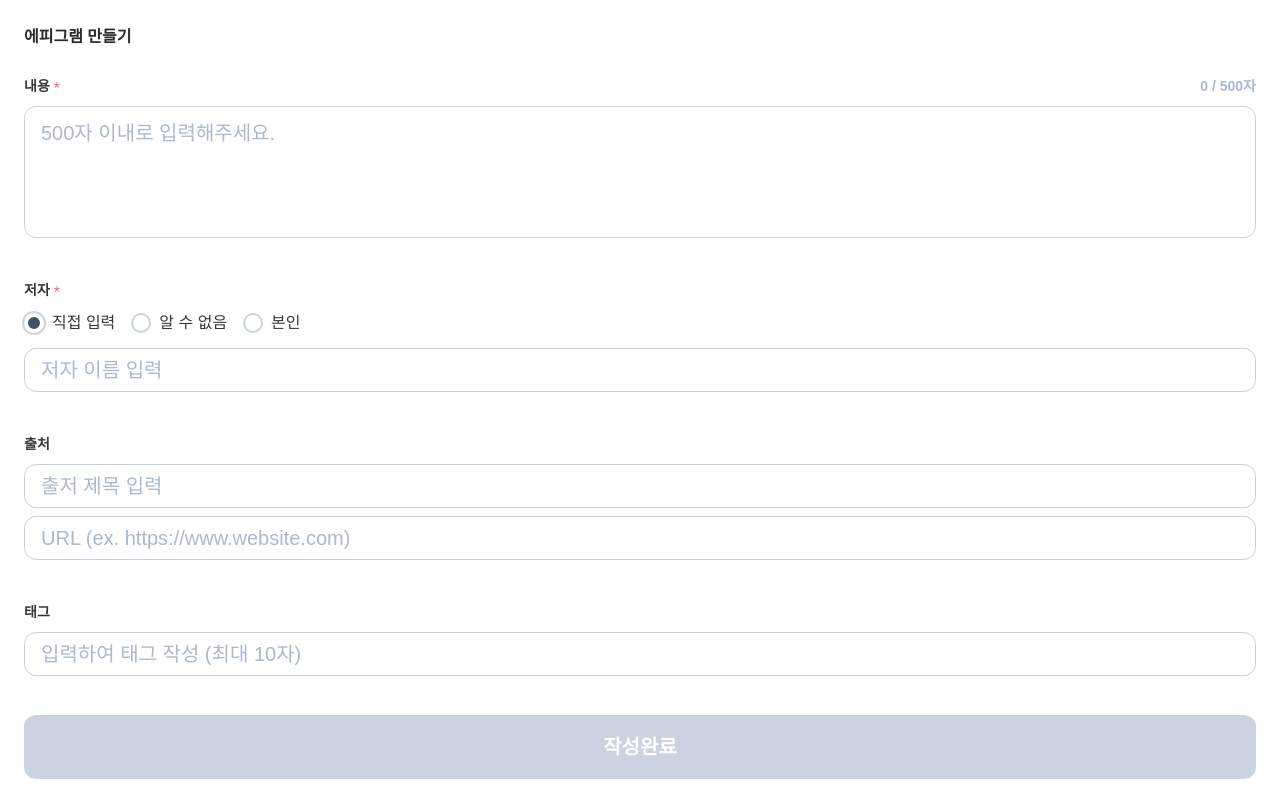
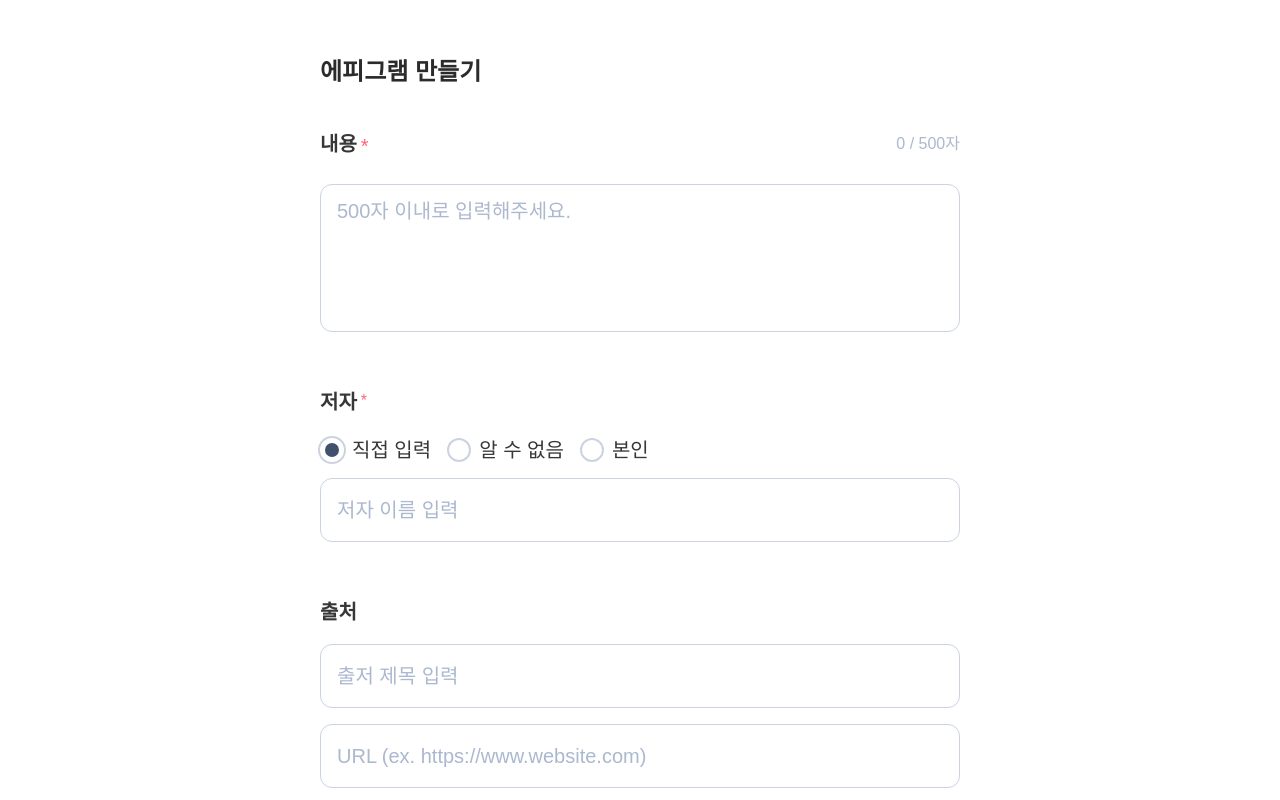
Before and after one commit to 0430will/FE12_Team5_epigram, a Next.js app: page /addepigram in a window 1280 px wide. Shown: the top 800 px of the page. Built offline with nearby package versions, Linux system fonts and the light colour scheme; a web font is replaced by a local one.

Commit message:
Chore: 반응형 디자인 추가

```diff
--- a/src/app/addepigram/layout.tsx
+++ b/src/app/addepigram/layout.tsx
@@ -5,5 +5,5 @@ interface LayoutProps {
 }
 
 export default function Layout({ children }: LayoutProps) {
-  return <div className="p-[24px]">{children}</div>;
+  return <div className="tablet:py-[32px] pc:py-[56px] flex w-full justify-center p-[24px]">{children}</div>;
 }
--- a/src/app/addepigram/page.tsx
+++ b/src/app/addepigram/page.tsx
@@ -14,6 +14,17 @@ export interface AddEpigram {
   content: string;
   authorSelected: string;
 }
+
+// const initialValue = {
+//   tags: [
+//     { id: 1, name: '꿈을이루고싶을때' },
+//     { id: 2, name: '나아가야할때' },
+//   ],
+//   referenceUrl: 'https://www.naver.com',
+//   referenceTitle: '나무위키',
+//   author: '앙드레 말로',
+//   content: '오랫동안 꿈을 그리는 사람은 마침내 그 꿈을 닮아 간다.',
+// };
 
 export default function Page() {
   const {
@@ -50,7 +61,7 @@ export default function Page() {
     const allValues = watch();
     const response = await PostEpigram(allValues);
     if (!response) return;
-    console.log('폼 제출');
+    alert('폼 제출 완료');
   };
 
   useEffect(() => {
@@ -62,36 +73,44 @@ export default function Page() {
   }, [selectedOption, setValue]);
 
   return (
-    <div className="flex flex-col gap-[24px]">
-      <h1 className="text-pre-lg text-black-700 font-semibold">에피그램 만들기</h1>
-      <form onSubmit={handleSubmit(SubmitForm)} className="flex flex-col gap-[24px]">
-        <div className="flex flex-col gap-[40px]">
-          <div className="flex flex-col gap-[8px]">
+    <div className="tablet:max-w-[384px] pc:max-w-[640px] tablet:gap-[32px] pc:gap-[40px] flex w-full flex-col gap-[24px]">
+      <h1 className="text-pre-lg text-black-700 tablet:text-pre-xl pc:text-pre-2xl font-semibold">에피그램 만들기</h1>
+      <form onSubmit={handleSubmit(SubmitForm)} className="pc:gap-[40px] flex flex-col gap-[24px]">
+        <div className="pc:gap-[54px] flex flex-col gap-[40px]">
+          <div className="pc:gap-[24px] flex flex-col gap-[8px]">
             <div className="flex justify-between">
               <div className="flex gap-[4px]">
-                <label htmlFor="content" className="text-pre-md text-black-600 font-semibold">
+                <label
+                  htmlFor="content"
+                  className="text-pre-md text-black-600 tablet:text-pre-lg pc:text-pre-xl font-semibold"
+                >
                   내용
                 </label>
                 <div className="relative">
-                  <span className="text-pre-lg text-state-error absolute top-[2px] font-medium">*</span>
+                  <span className="text-pre-lg text-state-error tablet:text-pre-lg pc:text-pre-xl absolute top-[2px] font-medium">
+                    *
+                  </span>
                 </div>
               </div>
-              <span className="text-pre-md font-semibold text-blue-400">
+              <span className="text-pre-md tablet:text-pre-lg font-regular flex items-center text-blue-400">
                 {content.length} / {maxLength}자
               </span>
             </div>
             <textarea
               id="content"
-              className="text-pre-lg font-regular text-black-950 pc:text-pre-xl custom-scrollbar h-[132px] w-full resize-none rounded-[12px] border border-blue-300 px-[16px] py-[10px] placeholder:text-blue-400 focus:outline-blue-600"
+              className="text-pre-lg font-regular text-black-950 pc:text-pre-xl custom-scrollbar pc:h-[148px] h-[132px] w-full resize-none rounded-[12px] border border-blue-300 px-[16px] py-[10px] placeholder:text-blue-400 focus:outline-blue-600"
               placeholder="500자 이내로 입력해주세요."
               {...register('content', { required: '내용을 입력해주세요' })}
               value={content}
               onChange={handleInputChange}
             />
           </div>
-          <div className="flex flex-col gap-[8px]">
+          <div className="pc:gap-[16px] flex flex-col gap-[8px]">
             <div className="flex gap-[4px]">
-              <label htmlFor="author" className="text-pre-md text-black-600 font-semibold">
+              <label
+                htmlFor="author"
+                className="text-pre-md text-black-600 tablet:text-pre-lg pc:text-pre-xl font-semibold"
+              >
                 저자
               </label>
               <div className="relative">
@@ -109,8 +128,8 @@ export default function Page() {
                     {...register('authorSelected')}
                     defaultChecked
                   />
-                  <div className="h-5 w-5 rounded-full border-2 border-blue-300 bg-transparent peer-checked:border-4 peer-checked:border-blue-100 peer-checked:bg-blue-800 peer-checked:shadow-[0_0_0_2px_#CBD3E1]"></div>
-                  <span className="text-pre-lg text-black-600 font-medium">직접 입력</span>
+                  <div className="pc:h-[24px] pc:w-[24px] pc:peer-checked:border-5 h-5 w-5 rounded-full border-2 border-blue-300 bg-transparent peer-checked:border-4 peer-checked:border-blue-100 peer-checked:bg-blue-800 peer-checked:shadow-[0_0_0_2px_#CBD3E1]"></div>
+                  <span className="text-pre-lg text-black-600 pc:text-pre-xl font-medium">직접 입력</span>
                 </label>
                 <label htmlFor="알 수 없음" className="relative flex cursor-pointer items-center gap-[8px]">
                   <input
@@ -120,18 +139,18 @@ export default function Page() {
                     className="peer hidden"
                     {...register('authorSelected')}
                   />
-                  <div className="h-5 w-5 rounded-full border-2 border-blue-300 bg-transparent peer-checked:border-4 peer-checked:border-blue-100 peer-checked:bg-blue-800 peer-checked:shadow-[0_0_0_2px_#CBD3E1]"></div>
-                  <span className="text-pre-lg text-black-600 font-medium">알 수 없음</span>
+                  <div className="pc:h-[24px] pc:w-[24px] pc:peer-checked:border-5 h-5 w-5 rounded-full border-2 border-blue-300 bg-transparent peer-checked:border-4 peer-checked:border-blue-100 peer-checked:bg-blue-800 peer-checked:shadow-[0_0_0_2px_#CBD3E1]"></div>
+                  <span className="text-pre-lg text-black-600 pc:text-pre-xl font-medium">알 수 없음</span>
                 </label>
                 <label htmlFor="본인" className="relative flex cursor-pointer items-center gap-[8px]">
                   <input id="본인" type="radio" value="본인" className="peer hidden" {...register('authorSelected')} />
-                  <div className="h-5 w-5 rounded-full border-2 border-blue-300 bg-transparent peer-checked:border-4 peer-checked:border-blue-100 peer-checked:bg-blue-800 peer-checked:shadow-[0_0_0_2px_#CBD3E1]"></div>
-                  <span className="text-pre-lg text-black-600 font-medium">본인</span>
+                  <div className="pc:h-[24px] pc:w-[24px] pc:peer-checked:border-5 h-5 w-5 rounded-full border-2 border-blue-300 bg-transparent peer-checked:border-4 peer-checked:border-blue-100 peer-checked:bg-blue-800 peer-checked:shadow-[0_0_0_2px_#CBD3E1]"></div>
+                  <span className="text-pre-lg text-black-600 pc:text-pre-xl font-medium">본인</span>
                 </label>
               </div>
               <input
                 id="author"
-                className="text-pre-lg font-regular text-black-950 pc:text-pre-xl h-[44px] rounded-[12px] border border-blue-300 px-[16px] placeholder:text-blue-400 focus:outline-blue-600"
+                className={`text-pre-lg font-regular pc:text-pre-xl pc:h-[64px] h-[44px] rounded-[12px] border border-blue-300 px-[16px] placeholder:text-blue-400 focus:outline-blue-600 ${selectedOption !== '직접 입력' ? 'bg-blue-200 text-blue-400' : 'text-black-950'}`}
                 placeholder="저자 이름 입력"
                 value={author}
                 disabled={selectedOption !== '직접 입력'}
@@ -139,25 +158,31 @@ export default function Page() {
               />
             </div>
           </div>
-          <div className="flex flex-col gap-[8px]">
-            <label htmlFor="referenceTitle" className="text-pre-md text-black-600 font-semibold">
+          <div className="pc:gap-[16px] flex flex-col gap-[8px]">
+            <label
+              htmlFor="referenceTitle"
+              className="text-pre-md text-black-600 tablet:text-pre-lg pc:text-pre-xl font-semibold"
+            >
               출처
             </label>
             <input
               id="referenceTitle"
-              className="text-pre-lg font-regular text-black-950 pc:text-pre-xl h-[44px] rounded-[12px] border border-blue-300 px-[16px] placeholder:text-blue-400 focus:outline-blue-600"
+              className="text-pre-lg font-regular text-black-950 pc:text-pre-xl pc:h-[64px] h-[44px] rounded-[12px] border border-blue-300 px-[16px] placeholder:text-blue-400 focus:outline-blue-600"
               placeholder="출저 제목 입력"
               {...register('referenceTitle')}
             />
             <input
               id="referenceUrl"
-              className="text-pre-lg font-regular text-black-950 pc:text-pre-xl h-[44px] rounded-[12px] border border-blue-300 px-[16px] placeholder:text-blue-400 focus:outline-blue-600"
+              className="text-pre-lg font-regular text-black-950 pc:text-pre-xl pc:h-[64px] h-[44px] rounded-[12px] border border-blue-300 px-[16px] placeholder:text-blue-400 focus:outline-blue-600"
               placeholder="URL (ex. https://www.website.com)"
               {...register('referenceUrl')}
             />
           </div>
           <div className="flex flex-col gap-[8px]">
-            <label htmlFor="tags" className="text-pre-md text-black-600 font-semibold">
+            <label
+              htmlFor="tags"
+              className="text-pre-md text-black-600 tablet:text-pre-lg pc:text-pre-xl font-semibold"
+            >
               태그
             </label>
             <TagsInputWithList tags={watch('tags')} setTags={(newTags) => setValue('tags', newTags)} />
--- a/src/components/TagsInput.tsx
+++ b/src/components/TagsInput.tsx
@@ -12,7 +12,9 @@ export function TagsInput({ onAddTag, tags }: TagsInputProps) {
   const [inputValue, setInputValue] = useState<string>('');
 
   const handleInputChange = (e: React.ChangeEvent<HTMLInputElement>) => {
-    setInputValue(e.target.value);
+    if (e.target.value.length <= 10) {
+      setInputValue(e.target.value);
+    }
   };
 
   const handleKeyPress = (e: React.KeyboardEvent<HTMLInputElement>) => {
@@ -39,7 +41,7 @@ export function TagsInput({ onAddTag, tags }: TagsInputProps) {
       value={inputValue}
       onChange={handleInputChange}
       onKeyDown={handleKeyPress}
-      className="text-pre-lg font-regular text-black-950 pc:text-pre-xl h-[44px] rounded-[12px] border border-blue-300 px-[16px] placeholder:text-blue-400 focus:outline-blue-600"
+      className="text-pre-lg font-regular text-black-950 pc:text-pre-xl pc:h-[64px] h-[44px] rounded-[12px] border border-blue-300 px-[16px] placeholder:text-blue-400 focus:outline-blue-600"
       placeholder="입력하여 태그 작성 (최대 10자)"
     />
   );
--- a/src/lib/Epigram.ts
+++ b/src/lib/Epigram.ts
@@ -5,15 +5,17 @@ import { EpigramList } from '@/types/Epigram';
 export async function PostEpigram(epigrams: AddEpigram) {
   const { tags, referenceUrl, referenceTitle, author, content } = epigrams;
 
+  const tagslist = tags.map((item) => item.name);
+
   try {
-    const response = await fetch(`${process.env.NEXT_PUBLIC_API_URL}/emotionLogs/today`, {
+    const response = await fetch(`${process.env.NEXT_PUBLIC_API_URL}/epigrams`, {
       method: 'POST',
       headers: {
         'Content-Type': 'application/json',
         Authorization: `Bearer 토큰`,
       },
       body: JSON.stringify({
-        tags: tags,
+        tags: tagslist,
         referenceUrl: referenceUrl,
         referenceTitle: referenceTitle,
         author: author,
```
